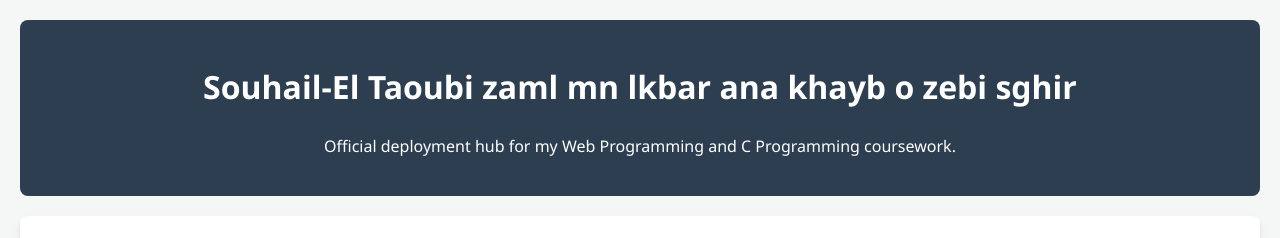
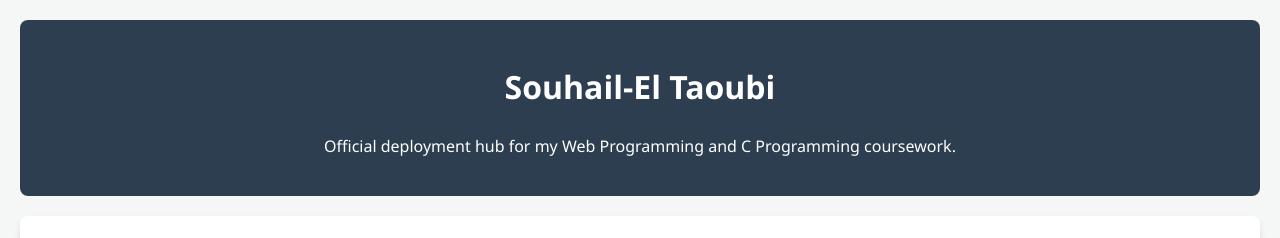
Before and after one commit to Manal245/SOUHAIL-ET-TAOUBI1, a plain HTML site: page index.html in a window 1280 px wide. Shown: the top 238 px of the page. Drawn offline with Linux system fonts and the light colour scheme.

Commit message:
Update index.html

```diff
--- a/index.html
+++ b/index.html
@@ -9,7 +9,7 @@
 <body>
 
     <header>
-        <h1>Souhail-El Taoubi zaml mn lkbar ana khayb o zebi sghir </h1>
+        <h1>Souhail-El Taoubi </h1>
         <p>Official deployment hub for my Web Programming and C Programming coursework.</p>
     </header>
 
```
